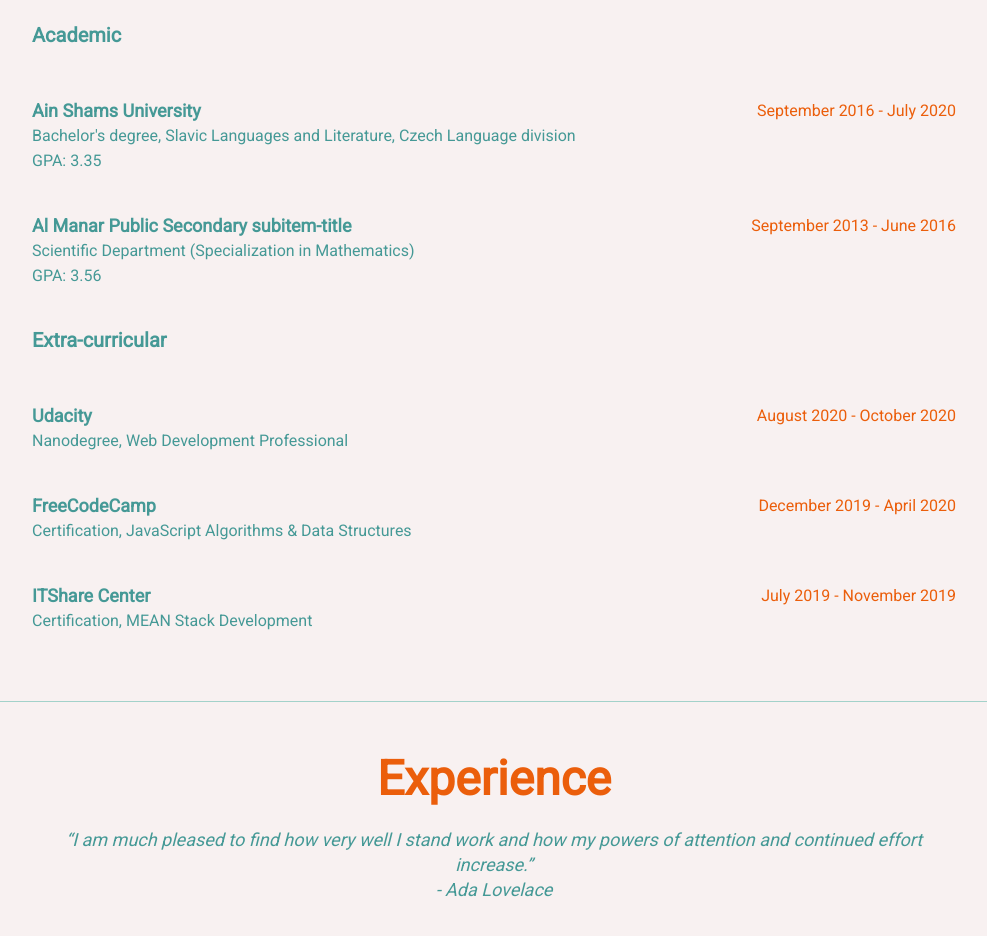
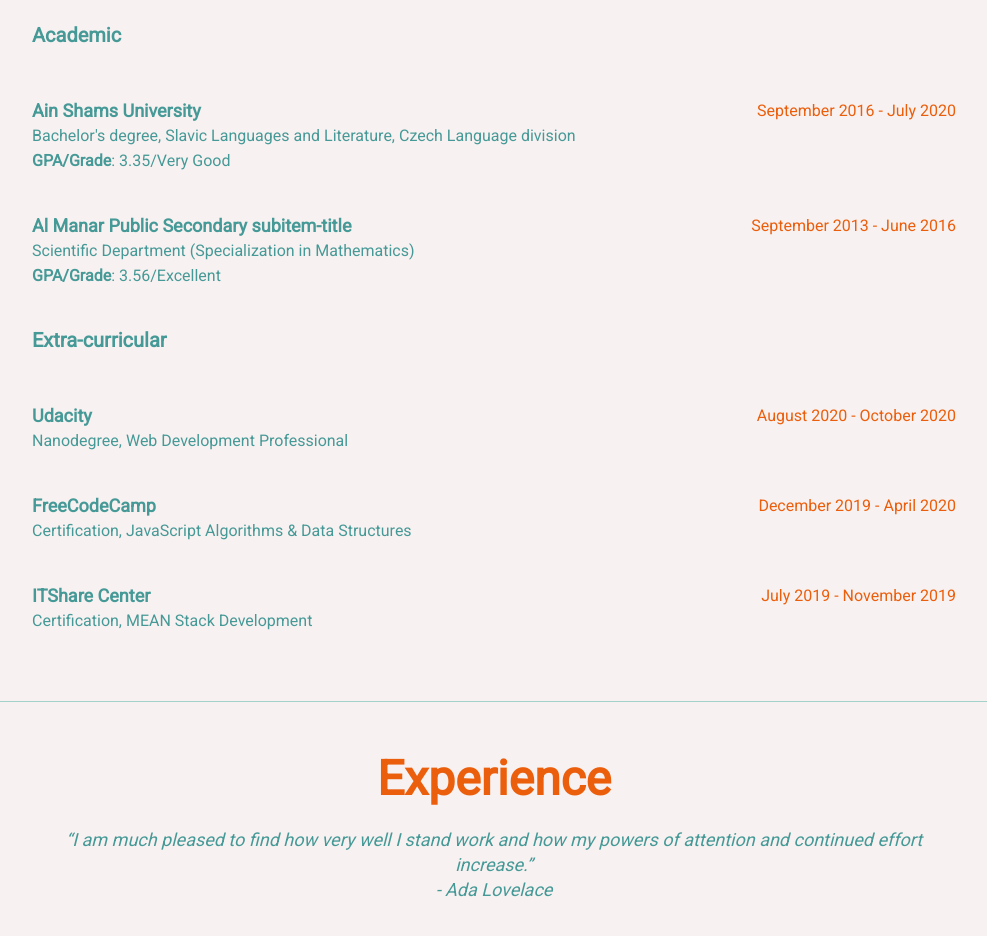
Before and after one commit to Basem98/portfolio, a website: page index.html in a window 1280 px wide. Shown: the part 2255-3191 px from the top of the page, without its empty margins (276-1263 px from the left). Drawn offline with nearby package versions, Linux system fonts and the light colour scheme.

Commit message:
style: Wrap gpa paragraph in <strong> element

```diff
--- a/index.html
+++ b/index.html
@@ -465,7 +465,7 @@
                         </div>
                         <p class="subheader">Bachelor's degree, Slavic Languages and Literature, Czech Language division
                         </p>
-                        <p class="gpa">GPA: 3.35</p>
+                        <p class="gpa"><strong>GPA/Grade</strong>: 3.35/Very Good</p>
                     </div>
                     <div class="subitem">
                         <div class="subitem-header">
@@ -473,7 +473,7 @@
                             <p class="period">September 2013 - June 2016</p>
                         </div>
                         <p class="subheader">Scientific Department (Specialization in Mathematics)</p>
-                        <p class="gpa">GPA: 3.56</p>
+                        <p class="gpa"><strong>GPA/Grade</strong>: 3.56/Excellent</p>
                     </div>
                 </div>
                 <div class="subitem-sebsec">
```
